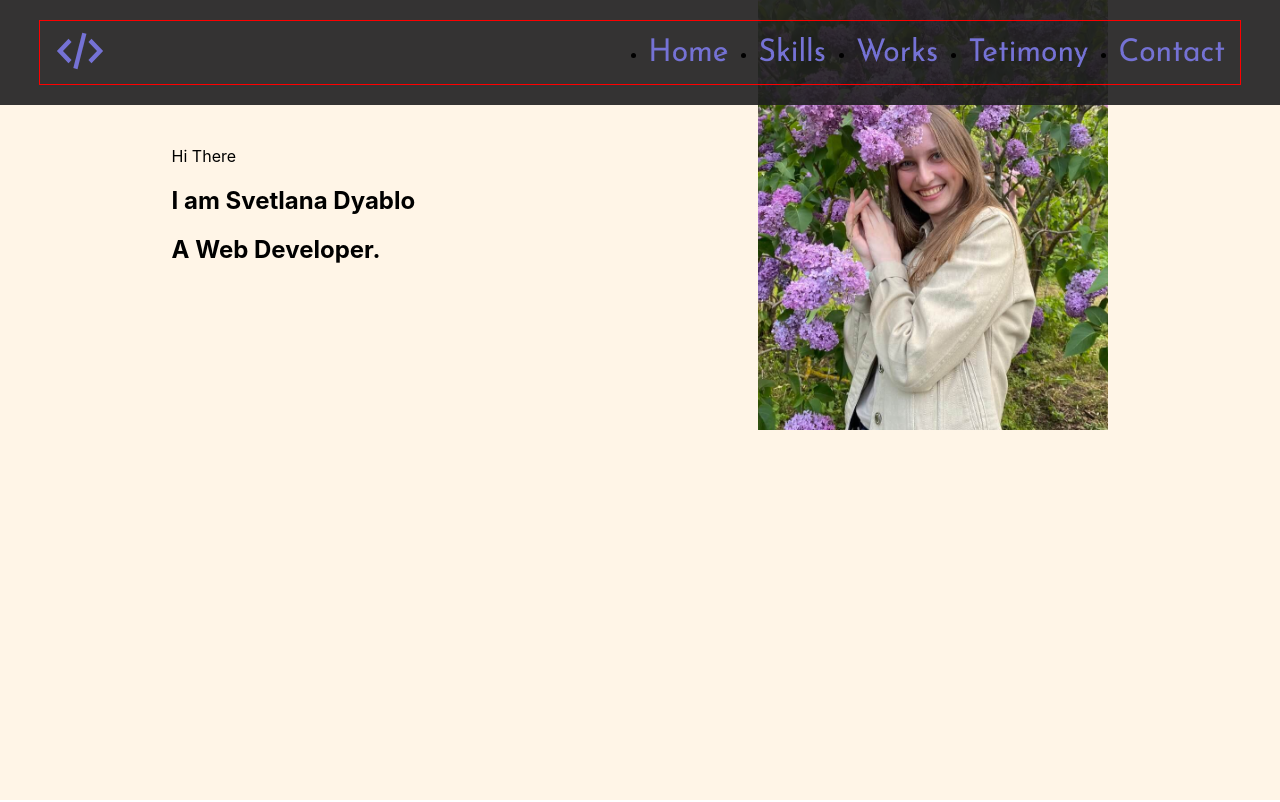
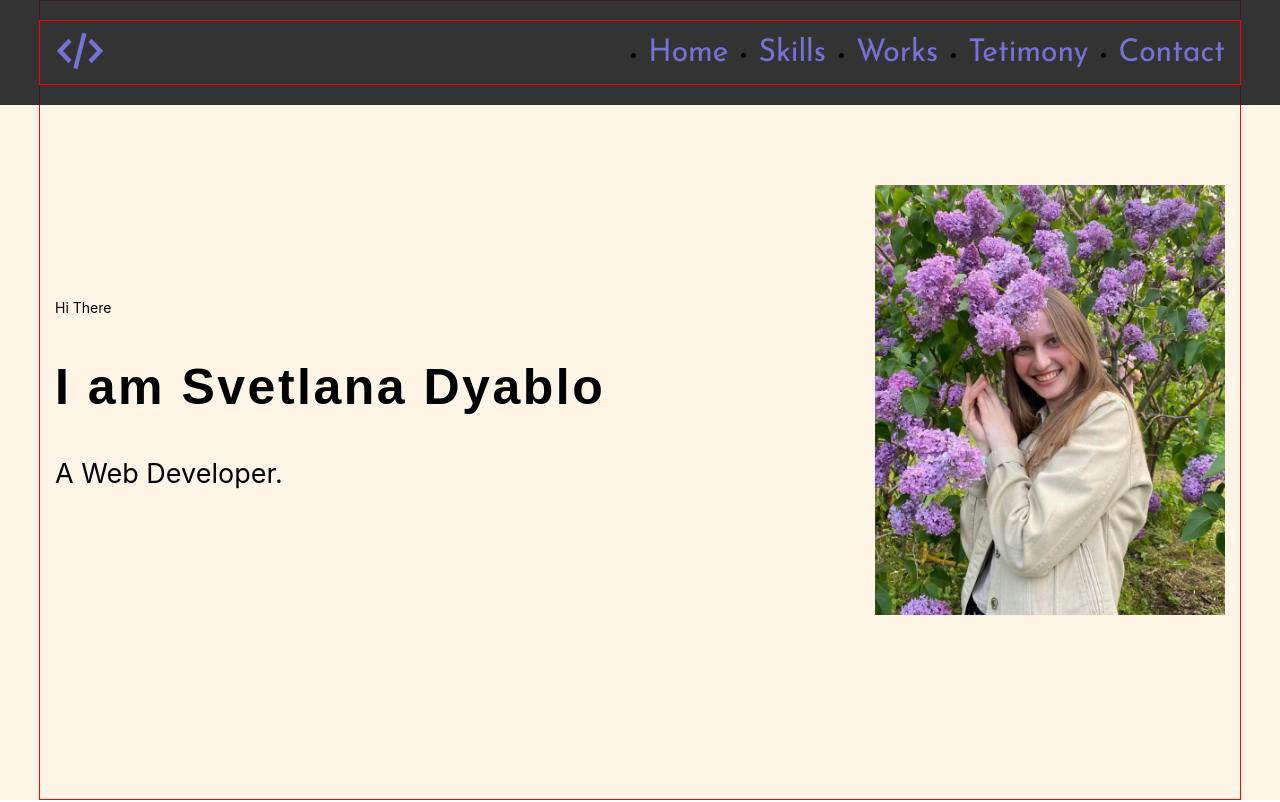
Before and after one commit to Anton-013/portfolio-start-project-main, a React app: page / in a window 1280 px wide. Shown: the top 802 px of the page. Built offline with nearby package versions, Linux system fonts and the light colour scheme; the HTML template or start-up script is replaced by a standard one.

Commit message:
main part 2

```diff
--- a/src/components/FlexWrapper.tsx
+++ b/src/components/FlexWrapper.tsx
@@ -14,4 +14,5 @@ export const FlexWrapper = styled.div<FlexWrapperPropsType>`
     justify-content: ${props => props.justify || "flex-start"};
     align-items: ${props => props.align || "stretch"};
     flex-wrap: ${props => props.wrap || "nowrap"};
+    height: 100%;
 `
--- a/src/layout/sections/main/Main.tsx
+++ b/src/layout/sections/main/Main.tsx
@@ -1,20 +1,23 @@
 import React from "react";
 import styled from "styled-components";
 import photo from "../../../assets/images/photo.jpg";
+import { Container } from "../../../components/Container";
 import { FlexWrapper } from "../../../components/FlexWrapper";
 
 export const Main = () => {
     return (
         <StyledMain>
-            <FlexWrapper align={"center"} justify={"space-around"}>
+            <Container>
+                <FlexWrapper align={"center"} justify={"space-between"}>
                     <div>
-                    <span>Hi There</span>
+                        <SmallText>Hi There</SmallText>
                         <Name>I am Svetlana Dyablo</Name>
                         <MainTitle>A Web Developer. </MainTitle>
                     </div>
 
                     <Photo src={photo} alt=""/>
                 </FlexWrapper>
+            </Container>
         </StyledMain>
     );
 };
@@ -22,6 +25,7 @@ export const Main = () => {
 const StyledMain = styled.section`
     min-height: 100vh;
     background-color: #fff5e7;
+    display: flex;
 `
 
 const Photo = styled.img`
@@ -31,9 +35,18 @@ const Photo = styled.img`
 `
 
 const MainTitle = styled.h1`
-
+    font-weight: 400;
+    font-size: 27px;
 `
 
 const Name = styled.h2`
+    font-family: "Jisefin Sans", sans-serif;
+    font-weight: 700;
+    font-size: 50px;
+    letter-spacing: 0.05em;
+`
 
+const SmallText = styled.h2`
+    font-weight: 400;
+    font-size: 14px;
 `
--- a/src/styles/Global.styled.ts
+++ b/src/styles/Global.styled.ts
@@ -19,7 +19,8 @@ body {
     sans-serif;
     -webkit-font-smoothing: antialiased;
     -moz-osx-font-smoothing: grayscale;
-    color: ${theme.colors.font}
+    color: ${theme.colors.font};
+    line-height: 1.2;
 }
 
 a {
```
Lines whose indentation alone changed are shown as unchanged.
